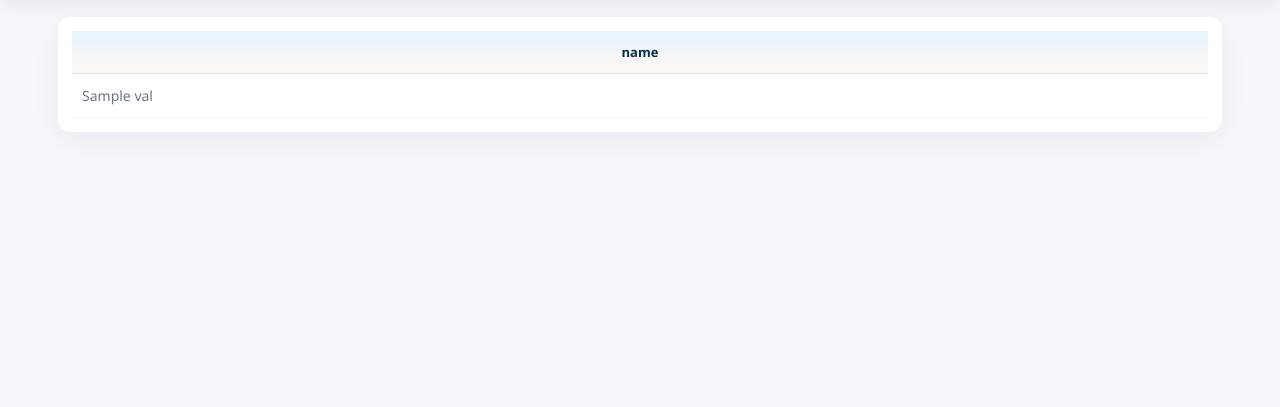
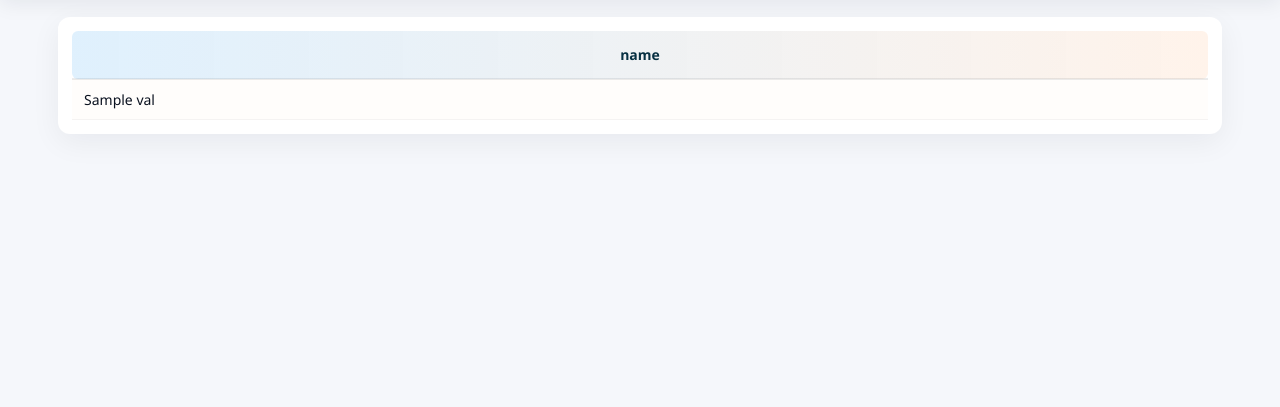
Before and after one commit to mgdad3331/249-manage, a Flask app: template templates/index.html in a window 1280 px wide. Shown: the part 393-800 px from the top of the page. Run offline with Flask 3, Linux system fonts and the light colour scheme; the template is opened without the code that fills it: most values are stand-ins (such as "Sample title", 1, 10 or a date in 2020); parts of the project's set-up code (start-up, migrations or seed data) failed here and were passed over.

Commit message:
Update style.css

```diff
--- a/static/css/style.css
+++ b/static/css/style.css
@@ -141,3 +141,43 @@ body{
     .client-name{font-size:15px}
     .btn-add{padding:6px 10px}
 }
+
+##تحسين شكل الاعمدة
+/* شعار الشركة */
+.logo{
+    height: 50px;
+    display: block;
+    margin-bottom: 8px;
+}
+
+/* تحسين تصميم رأس الجدول */
+.client-table thead th{
+    text-align:center;
+    padding:14px 12px;
+    font-weight:600;
+    background: linear-gradient(90deg, rgba(42,157,244,0.15), rgba(255,138,51,0.1));
+    color: #073042;
+    border-bottom:2px solid rgba(11,18,32,0.08);
+    font-size:14px;
+    border-radius: 6px;
+}
+
+/* تحسين تصميم الخلايا */
+.client-table td{
+    padding:10px 12px;
+    font-size:14px;
+    color:#0b1220;
+}
+
+/* خطوط أفقية مريحة للعين */
+.client-row:nth-child(even){
+    background-color: rgba(42,157,244,0.03);
+}
+.client-row:nth-child(odd){
+    background-color: rgba(255,138,51,0.02);
+}
+
+/* تحسين النصوص داخل الخلايا */
+.text-cell{
+    color: #1a2733;
+}
```
